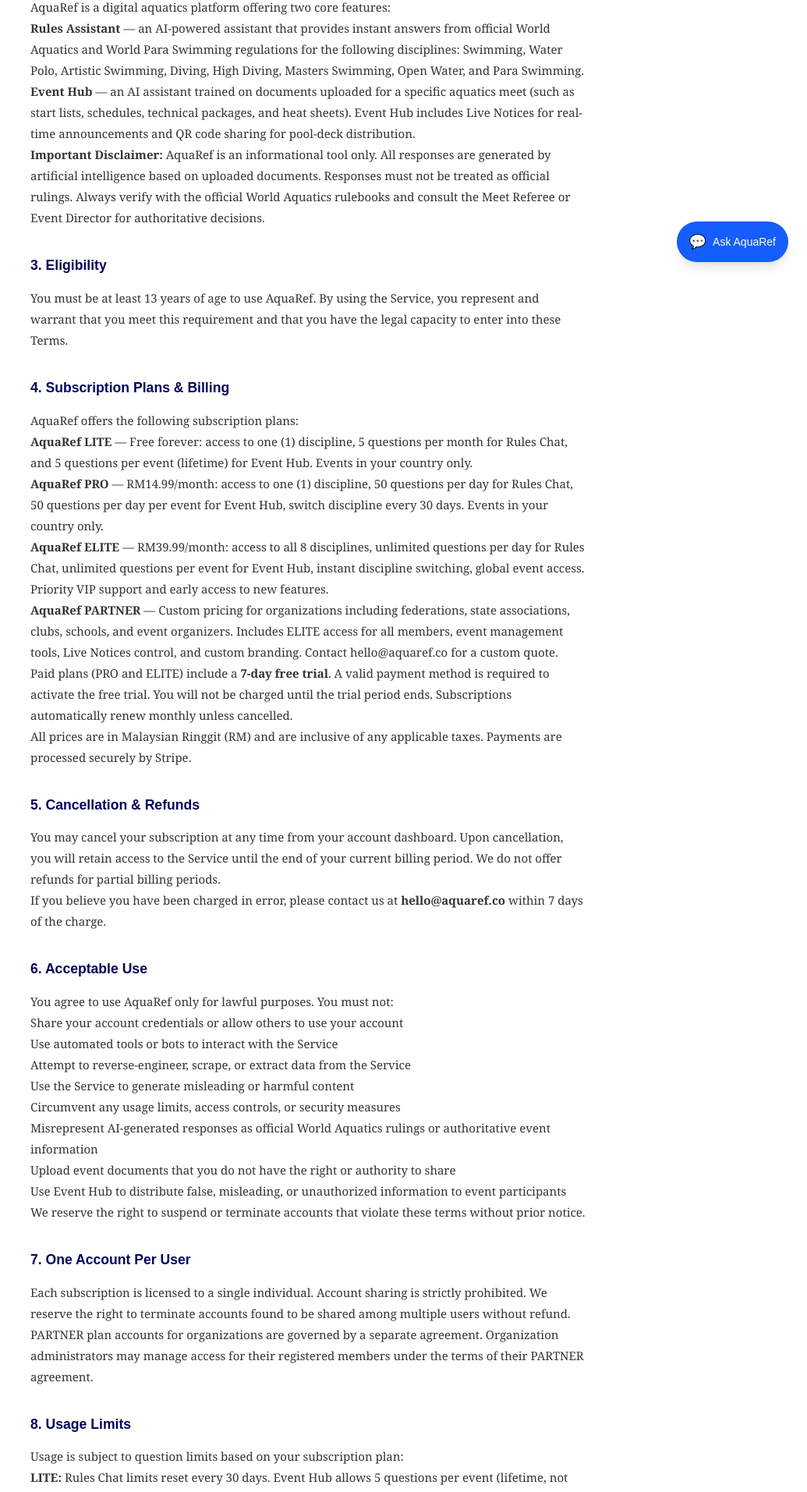
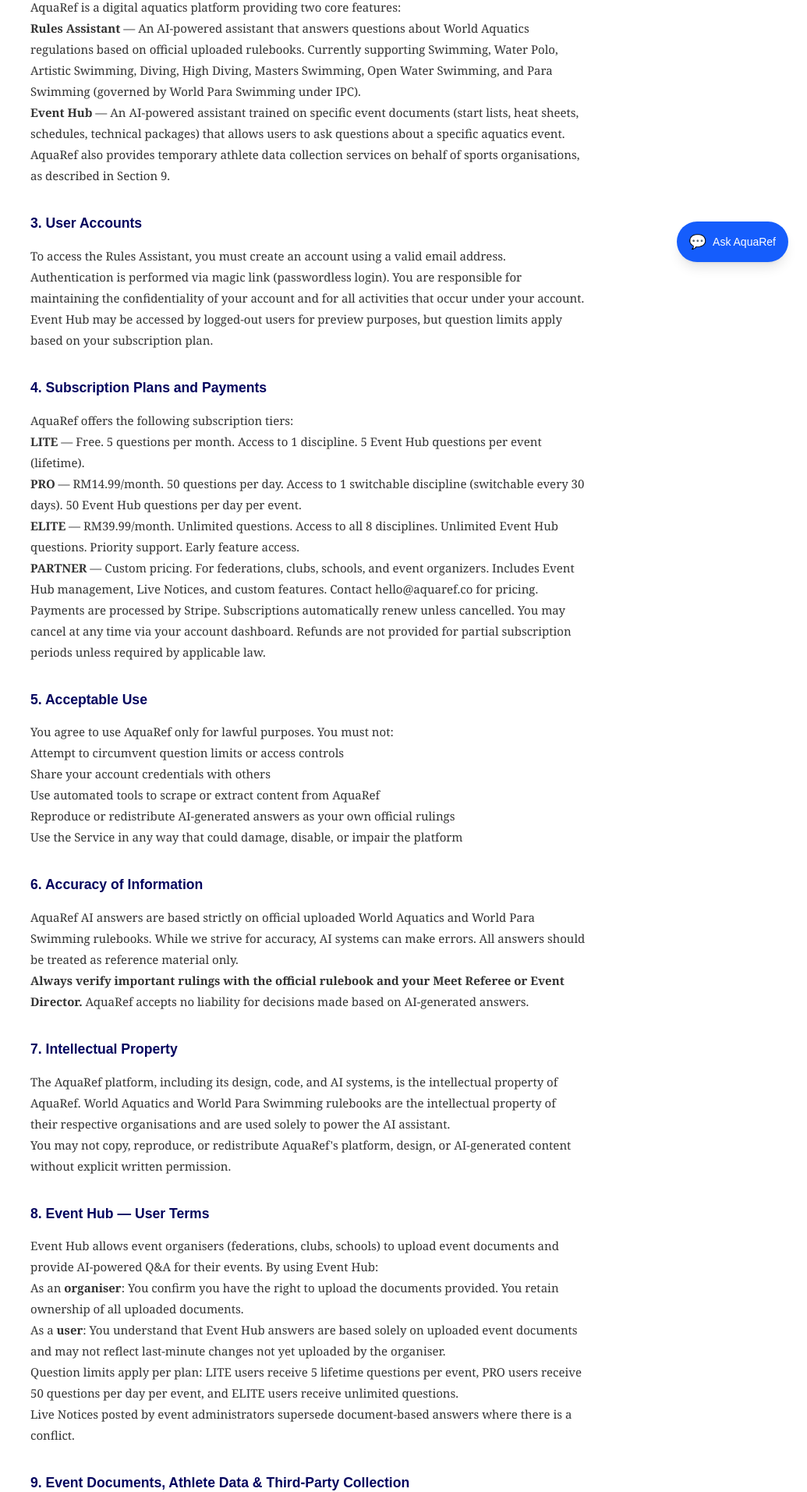
Before and after one commit to adhwaismail-stack/aquatics-app, a Next.js app: page /terms-of-service in a window 1280 px wide. Shown: the part 440-2353 px from the top of the page at 78% size, without its empty margins (245-1280 px from the left). Built offline with nearby package versions, Linux system fonts and the light colour scheme.

Commit message:
Update Terms - add PANS athlete data collection clause

```diff
--- a/app/terms-of-service/page.jsx
+++ b/app/terms-of-service/page.jsx
@@ -5,102 +5,98 @@ export default function TermsOfService() {
         <div style={{ marginBottom: '2.5rem', borderBottom: '2px solid #0077b6', paddingBottom: '1.5rem' }}>
           <p style={{ fontSize: '13px', color: '#555', marginBottom: '0.5rem', fontFamily: 'sans-serif', letterSpacing: '0.08em', textTransform: 'uppercase' }}>AquaRef · Legal</p>
           <h1 style={{ fontSize: '2rem', fontWeight: '700', margin: '0 0 0.5rem', color: '#03045e' }}>Terms of Service</h1>
-          <p style={{ fontSize: '14px', color: '#777', fontFamily: 'sans-serif' }}>Effective Date: 19 April 2025 &nbsp;·&nbsp; Last Updated: 24 April 2025</p>
+          <p style={{ fontSize: '14px', color: '#777', fontFamily: 'sans-serif' }}>Effective Date: 19 April 2025 &nbsp;·&nbsp; Last Updated: 25 April 2025</p>
         </div>
 
         <Section title="1. Acceptance of Terms">
-          <p>By accessing or using AquaRef at <strong>aquaref.co</strong> ("the Service"), you agree to be bound by these Terms of Service ("Terms"). The Service is operated by <strong>AquaRef</strong>. If you do not agree with any part of these Terms, you may not use the Service.</p>
+          <p>By accessing or using AquaRef ("the Service"), you agree to be bound by these Terms of Service. If you do not agree to these terms, please do not use the Service. AquaRef is operated by AquaRef (Sole Proprietorship), registered in Malaysia.</p>
         </Section>
 
         <Section title="2. Description of Service">
-          <p>AquaRef is a digital aquatics platform offering two core features:</p>
+          <p>AquaRef is a digital aquatics platform providing two core features:</p>
           <ul>
-            <li><strong>Rules Assistant</strong> — an AI-powered assistant that provides instant answers from official World Aquatics and World Para Swimming regulations for the following disciplines: Swimming, Water Polo, Artistic Swimming, Diving, High Diving, Masters Swimming, Open Water, and Para Swimming.</li>
-            <li><strong>Event Hub</strong> — an AI assistant trained on documents uploaded for a specific aquatics meet (such as start lists, schedules, technical packages, and heat sheets). Event Hub includes Live Notices for real-time announcements and QR code sharing for pool-deck distribution.</li>
+            <li><strong>Rules Assistant</strong> — An AI-powered assistant that answers questions about World Aquatics regulations based on official uploaded rulebooks. Currently supporting Swimming, Water Polo, Artistic Swimming, Diving, High Diving, Masters Swimming, Open Water Swimming, and Para Swimming (governed by World Para Swimming under IPC).</li>
+            <li><strong>Event Hub</strong> — An AI-powered assistant trained on specific event documents (start lists, heat sheets, schedules, technical packages) that allows users to ask questions about a specific aquatics event.</li>
           </ul>
-          <p><strong>Important Disclaimer:</strong> AquaRef is an informational tool only. All responses are generated by artificial intelligence based on uploaded documents. Responses must not be treated as official rulings. Always verify with the official World Aquatics rulebooks and consult the Meet Referee or Event Director for authoritative decisions.</p>
+          <p>AquaRef also provides temporary athlete data collection services on behalf of sports organisations, as described in Section 9.</p>
         </Section>
 
-        <Section title="3. Eligibility">
-          <p>You must be at least 13 years of age to use AquaRef. By using the Service, you represent and warrant that you meet this requirement and that you have the legal capacity to enter into these Terms.</p>
+        <Section title="3. User Accounts">
+          <p>To access the Rules Assistant, you must create an account using a valid email address. Authentication is performed via magic link (passwordless login). You are responsible for maintaining the confidentiality of your account and for all activities that occur under your account.</p>
+          <p>Event Hub may be accessed by logged-out users for preview purposes, but question limits apply based on your subscription plan.</p>
         </Section>
 
-        <Section title="4. Subscription Plans & Billing">
-          <p>AquaRef offers the following subscription plans:</p>
+        <Section title="4. Subscription Plans and Payments">
+          <p>AquaRef offers the following subscription tiers:</p>
           <ul>
-            <li><strong>AquaRef LITE</strong> — Free forever: access to one (1) discipline, 5 questions per month for Rules Chat, and 5 questions per event (lifetime) for Event Hub. Events in your country only.</li>
-            <li><strong>AquaRef PRO</strong> — RM14.99/month: access to one (1) discipline, 50 questions per day for Rules Chat, 50 questions per day per event for Event Hub, switch discipline every 30 days. Events in your country only.</li>
-            <li><strong>AquaRef ELITE</strong> — RM39.99/month: access to all 8 disciplines, unlimited questions per day for Rules Chat, unlimited questions per event for Event Hub, instant discipline switching, global event access. Priority VIP support and early access to new features.</li>
-            <li><strong>AquaRef PARTNER</strong> — Custom pricing for organizations including federations, state associations, clubs, schools, and event organizers. Includes ELITE access for all members, event management tools, Live Notices control, and custom branding. Contact hello@aquaref.co for a custom quote.</li>
+            <li><strong>LITE</strong> — Free. 5 questions per month. Access to 1 discipline. 5 Event Hub questions per event (lifetime).</li>
+            <li><strong>PRO</strong> — RM14.99/month. 50 questions per day. Access to 1 switchable discipline (switchable every 30 days). 50 Event Hub questions per day per event.</li>
+            <li><strong>ELITE</strong> — RM39.99/month. Unlimited questions. Access to all 8 disciplines. Unlimited Event Hub questions. Priority support. Early feature access.</li>
+            <li><strong>PARTNER</strong> — Custom pricing. For federations, clubs, schools, and event organizers. Includes Event Hub management, Live Notices, and custom features. Contact hello@aquaref.co for pricing.</li>
           </ul>
-          <p>Paid plans (PRO and ELITE) include a <strong>7-day free trial</strong>. A valid payment method is required to activate the free trial. You will not be charged until the trial period ends. Subscriptions automatically renew monthly unless cancelled.</p>
-          <p>All prices are in Malaysian Ringgit (RM) and are inclusive of any applicable taxes. Payments are processed securely by Stripe.</p>
+          <p>Payments are processed by Stripe. Subscriptions automatically renew unless cancelled. You may cancel at any time via your account dashboard. Refunds are not provided for partial subscription periods unless required by applicable law.</p>
         </Section>
 
-        <Section title="5. Cancellation & Refunds">
-          <p>You may cancel your subscription at any time from your account dashboard. Upon cancellation, you will retain access to the Service until the end of your current billing period. We do not offer refunds for partial billing periods.</p>
-          <p>If you believe you have been charged in error, please contact us at <strong>hello@aquaref.co</strong> within 7 days of the charge.</p>
+        <Section title="5. Acceptable Use">
+          <p>You agree to use AquaRef only for lawful purposes. You must not:</p>
+          <ul>
+            <li>Attempt to circumvent question limits or access controls</li>
+            <li>Share your account credentials with others</li>
+            <li>Use automated tools to scrape or extract content from AquaRef</li>
+            <li>Reproduce or redistribute AI-generated answers as your own official rulings</li>
+            <li>Use the Service in any way that could damage, disable, or impair the platform</li>
+          </ul>
         </Section>
 
-        <Section title="6. Acceptable Use">
-          <p>You agree to use AquaRef only for lawful purposes. You must not:</p>
-          <ul>
-            <li>Share your account credentials or allow others to use your account</li>
-            <li>Use automated tools or bots to interact with the Service</li>
-            <li>Attempt to reverse-engineer, scrape, or extract data from the Service</li>
-            <li>Use the Service to generate misleading or harmful content</li>
-            <li>Circumvent any usage limits, access controls, or security measures</li>
-            <li>Misrepresent AI-generated responses as official World Aquatics rulings or authoritative event information</li>
-            <li>Upload event documents that you do not have the right or authority to share</li>
-            <li>Use Event Hub to distribute false, misleading, or unauthorized information to event participants</li>
-          </ul>
-          <p>We reserve the right to suspend or terminate accounts that violate these terms without prior notice.</p>
+        <Section title="6. Accuracy of Information">
+          <p>AquaRef AI answers are based strictly on official uploaded World Aquatics and World Para Swimming rulebooks. While we strive for accuracy, AI systems can make errors. All answers should be treated as reference material only.</p>
+          <p><strong>Always verify important rulings with the official rulebook and your Meet Referee or Event Director.</strong> AquaRef accepts no liability for decisions made based on AI-generated answers.</p>
         </Section>
 
-        <Section title="7. One Account Per User">
-          <p>Each subscription is licensed to a single individual. Account sharing is strictly prohibited. We reserve the right to terminate accounts found to be shared among multiple users without refund.</p>
-          <p>PARTNER plan accounts for organizations are governed by a separate agreement. Organization administrators may manage access for their registered members under the terms of their PARTNER agreement.</p>
+        <Section title="7. Intellectual Property">
+          <p>The AquaRef platform, including its design, code, and AI systems, is the intellectual property of AquaRef. World Aquatics and World Para Swimming rulebooks are the intellectual property of their respective organisations and are used solely to power the AI assistant.</p>
+          <p>You may not copy, reproduce, or redistribute AquaRef's platform, design, or AI-generated content without explicit written permission.</p>
         </Section>
 
-        <Section title="8. Usage Limits">
-          <p>Usage is subject to question limits based on your subscription plan:</p>
+        <Section title="8. Event Hub — User Terms">
+          <p>Event Hub allows event organisers (federations, clubs, schools) to upload event documents and provide AI-powered Q&A for their events. By using Event Hub:</p>
           <ul>
-            <li><strong>LITE:</strong> Rules Chat limits reset every 30 days. Event Hub allows 5 questions per event (lifetime, not resetting).</li>
-            <li><strong>PRO:</strong> Rules Chat and Event Hub daily limits reset at midnight (UTC+8, Malaysia Standard Time).</li>
-            <li><strong>ELITE:</strong> Unlimited questions for both Rules Chat and Event Hub.</li>
+            <li>As an <strong>organiser</strong>: You confirm you have the right to upload the documents provided. You retain ownership of all uploaded documents.</li>
+            <li>As a <strong>user</strong>: You understand that Event Hub answers are based solely on uploaded event documents and may not reflect last-minute changes not yet uploaded by the organiser.</li>
+            <li>Question limits apply per plan: LITE users receive 5 lifetime questions per event, PRO users receive 50 questions per day per event, and ELITE users receive unlimited questions.</li>
+            <li>Live Notices posted by event administrators supersede document-based answers where there is a conflict.</li>
           </ul>
-          <p>Upon reaching your limit, you will be prompted to upgrade your plan or wait for the reset. We reserve the right to adjust usage limits with reasonable notice.</p>
         </Section>
 
-        <Section title="9. Event Documents & Intellectual Property">
-          <p>When you or your organization uploads documents to Event Hub (including start lists, schedules, heat sheets, technical packages, or any other meet-related materials), you retain full ownership of those documents. By uploading, you grant AquaRef a limited, non-exclusive licence to process and store those documents solely for the purpose of powering the Event Hub AI assistant for that specific event.</p>
-          <p>AquaRef does not use uploaded event documents to train AI models or share them with third parties. Documents are retained for the duration of the event and may be deleted upon request.</p>
-          <p>The AquaRef platform, including its design, code, and branding, is the property of AquaRef. World Aquatics rulebooks are the intellectual property of World Aquatics. Para Swimming rulebooks are the intellectual property of World Para Swimming (WPS) under the International Paralympic Committee (IPC). AquaRef is an independent service and is not affiliated with, endorsed by, or officially connected to World Aquatics or World Para Swimming.</p>
+        <Section title="9. Event Documents, Athlete Data & Third-Party Collection">
+          <p>AquaRef may be engaged by sports organisations to collect athlete data on their behalf. In such cases, data is collected temporarily, stored securely, and exported to the requesting organisation before being deleted from AquaRef systems. Users who submit data through these collection forms will receive a free AquaRef LITE account as part of the process. AquaRef acts as a data processor on behalf of the organisation, which remains the data owner.</p>
+          <p><strong>Current active collection:</strong> Persatuan Akuatik Negeri Sembilan (PANS) — MSSNS 2026 athlete profiles. Data collected includes parent/guardian details and swimmer personal bests. This data will be exported to PANS and deleted from AquaRef systems after the event concludes.</p>
+          <p>Documents uploaded to Event Hub by organisation administrators (federations, clubs, schools, or event organisers) remain the intellectual property of the uploading organisation. AquaRef processes these documents solely to power the Event Hub AI assistant for the specific event they were uploaded for.</p>
+          <p>AquaRef does not use uploaded event documents or athlete data to train AI models, share them with unauthorised third parties, or use them for any purpose beyond the stated collection purpose.</p>
         </Section>
 
-        <Section title="10. AI Limitations & Accuracy">
-          <p>AquaRef uses artificial intelligence to answer questions based on uploaded rulebook documents and event materials. While we strive for accuracy, AI responses may contain errors, omissions, or outdated information. We make no warranty that responses are complete, accurate, or current.</p>
-          <p>Every response includes a reminder to verify information with the official rulebook, the Meet Referee, or the Event Director. Reliance on AquaRef responses for official competition decisions is at your own risk.</p>
+        <Section title="10. Privacy">
+          <p>Your use of AquaRef is also governed by our <a href="/privacy-policy" style={{ color: '#0077b6' }}>Privacy Policy</a>, which is incorporated into these Terms by reference. By using AquaRef, you consent to the collection and use of your information as described in the Privacy Policy.</p>
         </Section>
 
         <Section title="11. Limitation of Liability">
-          <p>To the maximum extent permitted by applicable law, AquaRef shall not be liable for any indirect, incidental, special, consequential, or punitive damages arising from your use of, or inability to use, the Service. Our total liability to you for any claims arising from these Terms shall not exceed the amount you paid us in the three (3) months preceding the claim.</p>
+          <p>To the maximum extent permitted by Malaysian law, AquaRef shall not be liable for any indirect, incidental, special, or consequential damages arising from your use of the Service. AquaRef's total liability shall not exceed the amount paid by you for the Service in the three months preceding the claim.</p>
         </Section>
 
-        <Section title="12. Service Availability">
-          <p>We strive to maintain high availability of AquaRef but do not guarantee uninterrupted access. The Service may be temporarily unavailable due to maintenance, updates, or factors beyond our control. We are not liable for any losses resulting from service downtime.</p>
+        <Section title="12. Termination">
+          <p>AquaRef reserves the right to suspend or terminate your account at any time for violations of these Terms. You may terminate your account at any time by contacting hello@aquaref.co. Upon termination, your data will be handled in accordance with our Privacy Policy.</p>
         </Section>
 
         <Section title="13. Changes to Terms">
-          <p>We reserve the right to modify these Terms at any time. We will notify you of material changes by email or by posting a notice on the Service. Your continued use of AquaRef after such changes constitutes your acceptance of the updated Terms.</p>
+          <p>AquaRef may update these Terms from time to time. We will notify users of significant changes via email or a notice on the platform. Continued use of the Service after changes constitutes acceptance of the updated Terms.</p>
         </Section>
 
         <Section title="14. Governing Law">
-          <p>These Terms shall be governed by and construed in accordance with the laws of Malaysia. Any disputes arising from these Terms shall be subject to the exclusive jurisdiction of the courts of Malaysia.</p>
+          <p>These Terms are governed by the laws of Malaysia. Any disputes arising from these Terms shall be subject to the exclusive jurisdiction of the courts of Malaysia.</p>
         </Section>
 
-        <Section title="15. Contact Us">
-          <p>For questions, complaints, or legal notices regarding these Terms, please contact us:</p>
+        <Section title="15. Contact">
+          <p>If you have any questions about these Terms, please contact us:</p>
           <div style={{ background: '#f0f7ff', border: '1px solid #bdd7f0', borderRadius: '8px', padding: '1rem 1.25rem', marginTop: '0.75rem' }}>
             <p style={{ margin: '0 0 4px' }}><strong>AquaRef</strong></p>
             <p style={{ margin: '0 0 4px' }}>Email: <a href="mailto:hello@aquaref.co" style={{ color: '#0077b6' }}>hello@aquaref.co</a></p>
```
